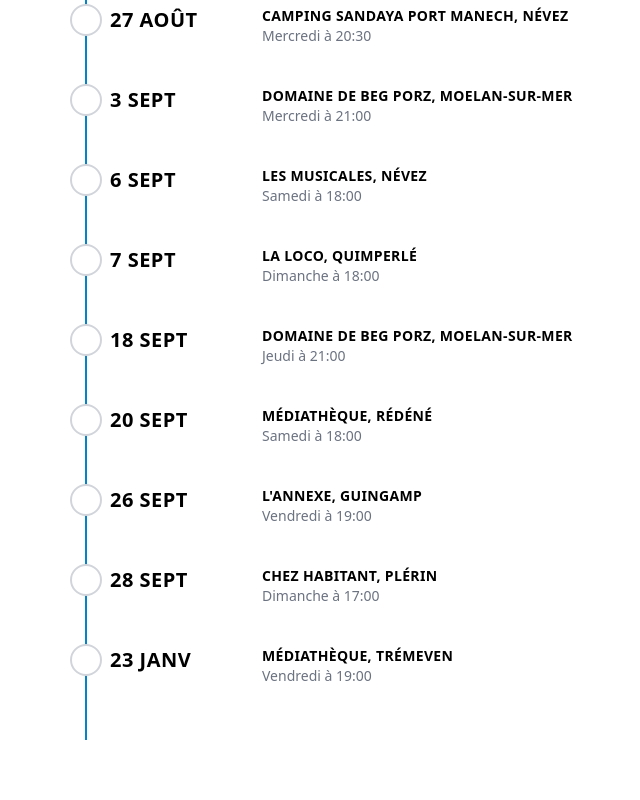
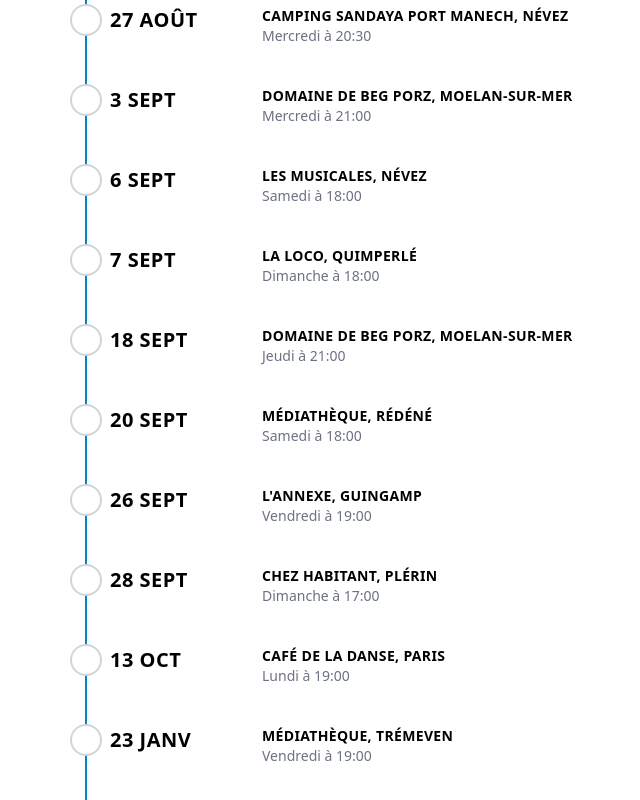
Before and after one commit to AlexandreKempf/en-tete-a-texte, a SvelteKit app: page /concerts in a window 1280 px wide. Shown: the part 2226-3026 px from the top of the page, without its empty margins (570-1210 px from the left). Before the commit the page ends 2966 px from the top, so only its background shows below. Built offline with nearby package versions, Linux system fonts and the light colour scheme.

Commit message:
Update concerts.js

```diff
--- a/src/routes/concerts.js
+++ b/src/routes/concerts.js
@@ -575,6 +575,10 @@ export const concerts = [
         date: new Date(2025, 8, 28, 17, 0),
         place: 'Chez Habitant, Plérin'
     },
+     {
+        date: new Date(2025, 9, 13, 19, 0),
+        place: 'Café de la danse, Paris'
+    },
     {
         date: new Date(2026, 0, 23, 19, 0),
         place: 'Médiathèque, Trémeven'
```
